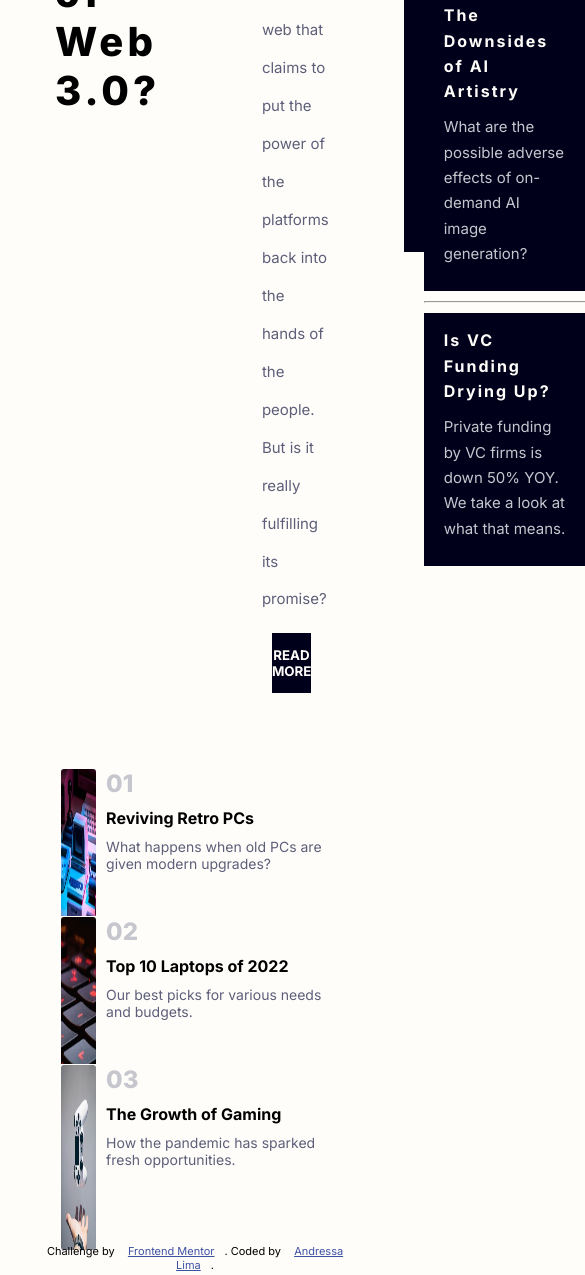
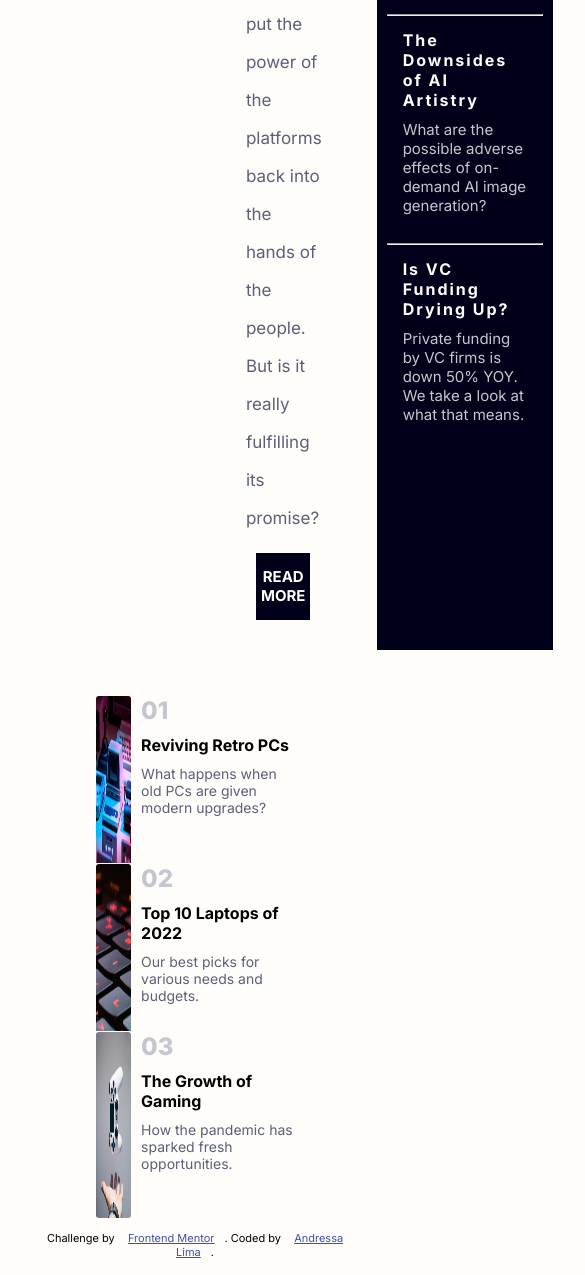
Before and after one commit to andressablima/news-homepage, a plain HTML site: page index.html in a window 390 px wide. Shown: the part 633-1908 px from the top of the page, 585 px wide, since content can reach past the window. Drawn offline with Linux system fonts and the light colour scheme.

Commit message:
responsividade

```diff
--- a/index.html
+++ b/index.html
@@ -9,7 +9,6 @@
   <title>Frontend Mentor | News homepage</title>
   <link rel="stylesheet" href="./mobile.css">
   <link rel="stylesheet" href="./styles.css">
-  <link rel="stylesheet" href="./responsive.css">
   <link href="https://fonts.googleapis.com/css2?family=Inter:wght@200;400;700;800&display=swap" rel="stylesheet">
 </head>
 <body>
--- a/responsive.css
+++ /dev/null
@@ -1,36 +0,0 @@
-@media (max-width: 376px) {
-    .grid-container{
-        display: flex;
-        flex-direction: column;
-        align-items: center;
-    }
-    .main-image{
-        width: 0px;
-        height: 0px;
-    }
-    .main-image2{
-        width: 100%;
-        height: auto;
-        grid-area: mainimage;
-    }
-    .sidebar{
-        width: 75vw;
-    }
-}
-
-
-@media (max-width: 1199px) and (max-width: 1441px) {
-    .sidebar{
-        padding: 15px 10px 15px 10px;
-        width: 90%;
-        height: 70vh;
-        margin-left: 30px;
-    }
-    .sidebar-content{
-        padding: 15px 10px 15px 10px;
-        line-height: 3vh;
-    }
-    .sidebar-content h2{
-        font-size: 40px;
-    }
-}
--- a/styles.css
+++ b/styles.css
@@ -150,7 +150,7 @@ h1{
 .bottombar{
     display: flex;
     align-items: center;
-    justify-content: space-between;
+    justify-content: space-evenly;
     flex-wrap: wrap;
     gap: 8px;
 }
@@ -205,3 +205,81 @@ h1{
 .attribution a {
     color: hsl(228, 45%, 44%);
 }
+
+@media (max-width:1441px) {
+    .sidebar{
+        height: 60vh;
+    }
+    h1{
+        font-size: 50px;
+    }
+    .main-text{
+        font-size: 20px;
+    }
+    .btnmaintxt button{
+        width: 14vw;
+        height: 8vh;
+        font-size: 15px;
+    }
+}
+
+@media (max-width:1205px){
+    .sidebar{
+        height: 80vh;
+    }
+}
+
+@media (max-width: 1026px){
+    .bottombar-content{
+        width: 250px;
+        height: 130px;
+    }
+}
+
+
+@media (max-width: 770px){
+    .sidebar{
+        width: 100%;
+        height: 100%;
+        margin-left: 10px;
+    }
+    .main-text{
+        font-size: 17px;
+    }
+    h1{
+        font-size: 35px;
+    }
+
+    .bottombar-content{
+        width: 220px;
+        height: 150px;
+    }
+    .btn-header{
+        font-size: 13px;
+    }
+
+}
+/*
+
+@media (max-width: 376px) {
+    .grid-container{
+        display: flex;
+        flex-direction: column;
+        align-items: center;
+    }
+    .main-image{
+        width: 0px;
+        height: 0px;
+    }
+    .main-image2{
+        width: 100%;
+        height: auto;
+        grid-area: mainimage;
+    }
+    .sidebar{
+        width: 75vw;
+    }
+}
+
+
+*/
```
